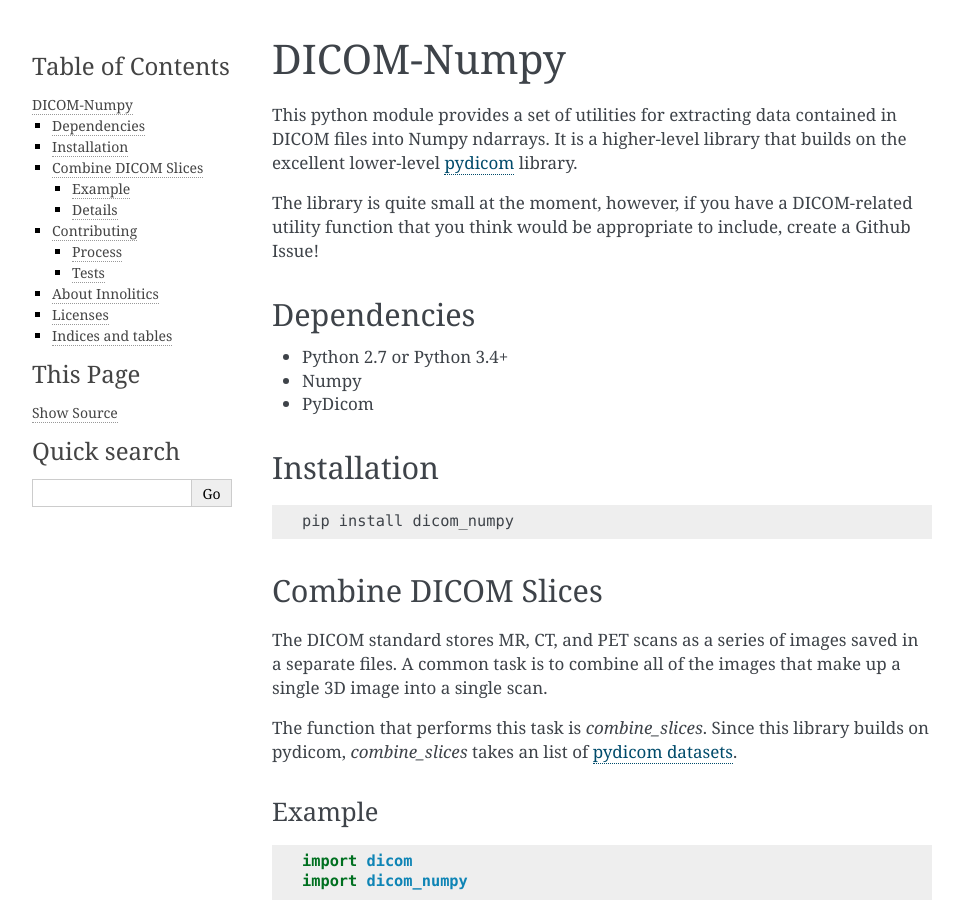
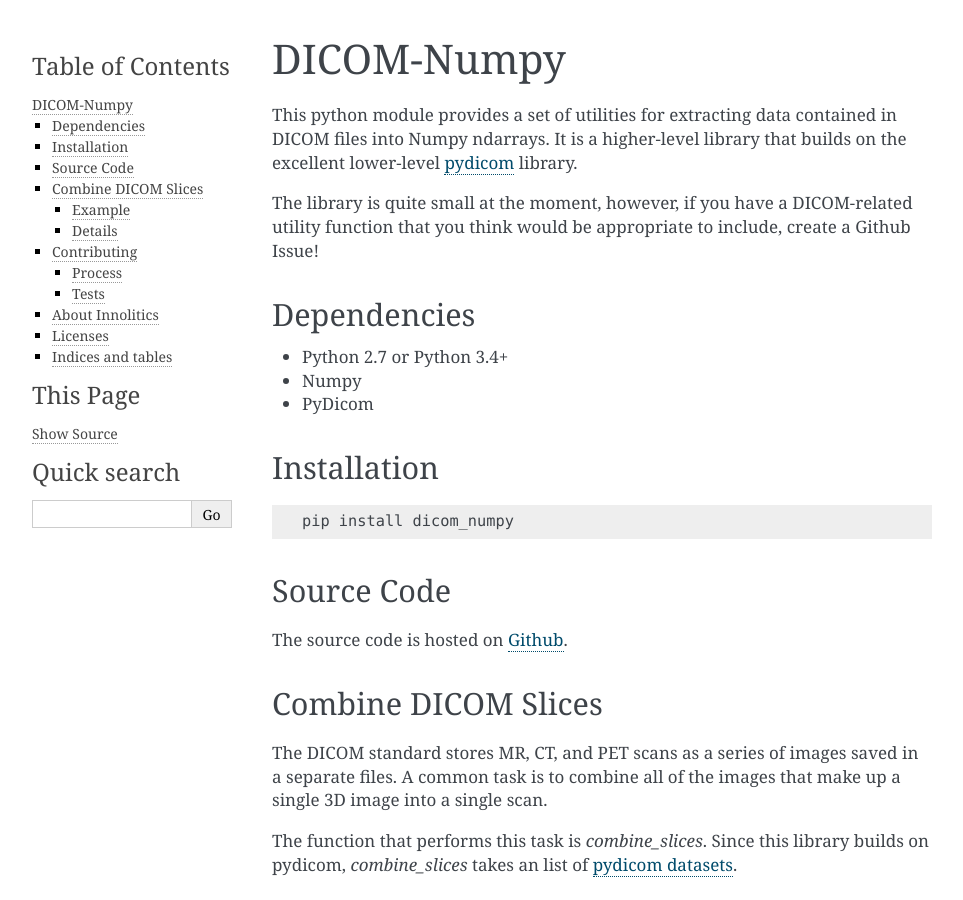
Before and after one commit to innolitics/dicom-numpy, a Sphinx documentation site: the page built from docs/source/index.rst, in a window 1280 px wide and 900 px high. Shown: the whole window, without its empty margins (148-1111 px from the left). Built offline with Sphinx 7.4.7, drawn with Linux system fonts in a browser that asks for light colours.

Commit message:
Add link to the source

```diff
--- a/docs/source/index.rst
+++ b/docs/source/index.rst
@@ -6,7 +6,9 @@ This python module provides a set of utilities for extracting data contained in
 DICOM files into Numpy ndarrays.  It is a higher-level library that builds on the excellent lower-level `pydicom
 <http://pydicom.readthedocs.io/en/stable/>`_ library.
 
-The library is quite small at the moment, however, if you have a DICOM-related utility function that you think would be appropriate to include, create a Github Issue!
+The library is quite small at the moment, however, if you have a DICOM-related
+utility function that you think would be appropriate to include, create a
+Github Issue!
 
 Dependencies
 ============
@@ -22,6 +24,12 @@ Installation
 .. code:: bash
 
     pip install dicom_numpy
+
+
+Source Code
+===========
+
+The source code is hosted on `Github <https://github.com/innolitics/dicom-numpy>`_.
 
 
 Combine DICOM Slices
```
